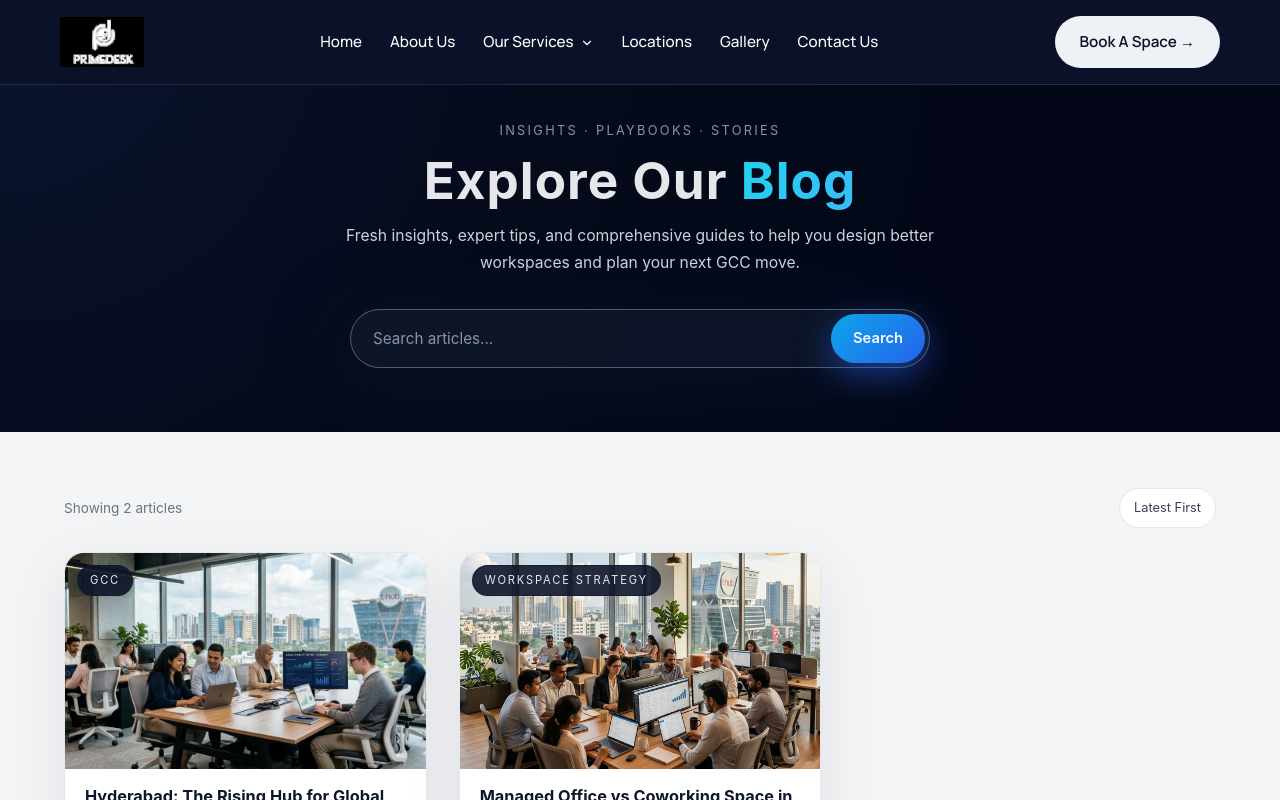
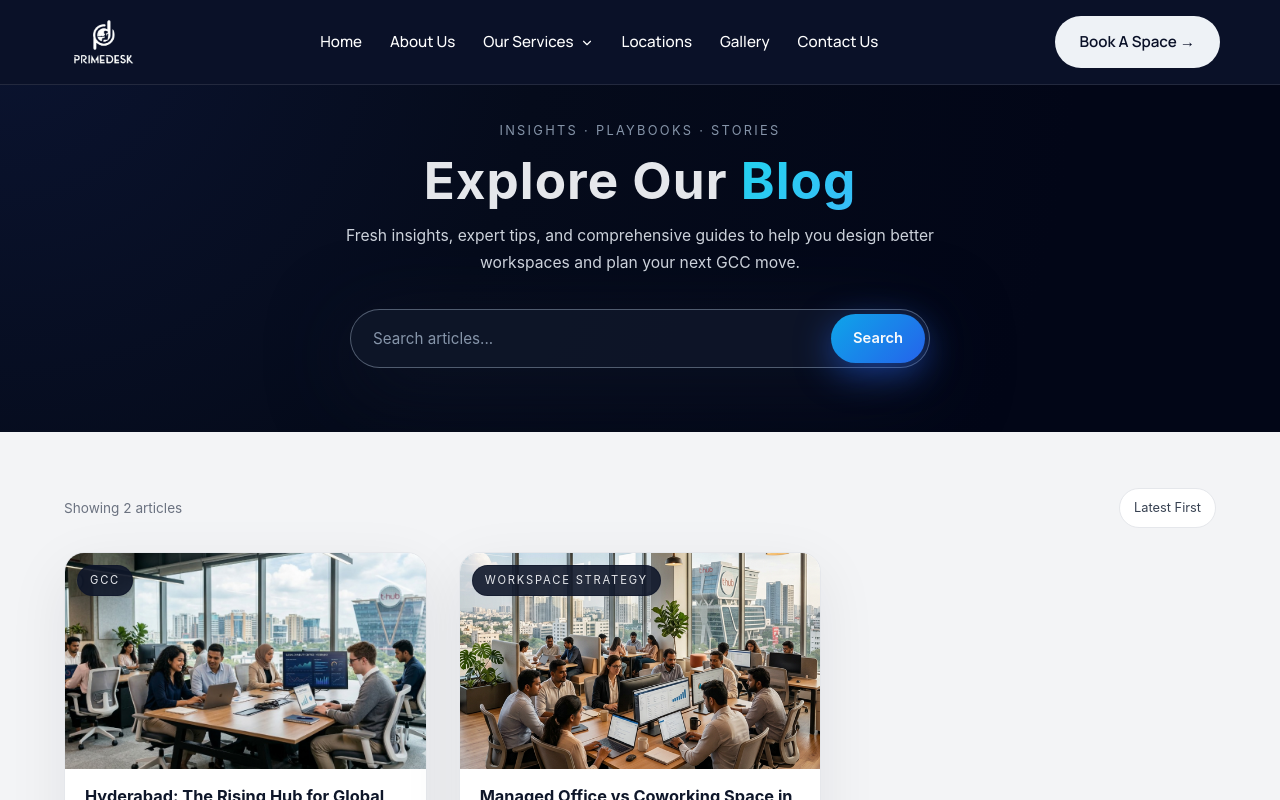
Before and after one commit to Pranjalshukla1602/PrimeDesk-Blogs, a Next.js app: page /blogs in a window 1280 px wide. Shown: the top 800 px of the page. Built offline with nearby package versions, Linux system fonts and the light colour scheme.

Commit message:
added sitemap llms txt and robots txt also updated favicon

```diff
--- a/src/app/gcc-offices-hyderabad/GCCBlogPage.tsx
+++ b/src/app/gcc-offices-hyderabad/GCCBlogPage.tsx
@@ -1261,15 +1261,7 @@ export default function GCCBlogPage() {
 
           {/*  Full-width hero image  */}
           <div className="hero-img-strip" style={{ "marginTop": "40px" }}>
-            <img
-              src="/images/hero_nanobanana.jpg"
-              srcSet="/images/hero_nanobanana-650w.webp 650w, /images/hero_nanobanana.jpg 1200w"
-              sizes="(max-width: 768px) 100vw, 1200px"
-              alt="GCC office in Hyderabad Hitech City"
-              fetchPriority="high"
-              decoding="async"
-              style={{ width: '100%', height: 'auto' }}
-            />
+            <Image src="/images/hero_nanobanana.jpg" alt="GCC office in Hyderabad Hitech City" width={1200} height={600} priority sizes="100vw" style={{ width: '100%', height: 'auto' }} />
             <div className="hero-img-fallback" style={{ "display": "none" }}><span>GCC Offices — Hitech City, Hyderabad</span></div>
             <div className="img-badges">
               <div className="img-badge">
@@ -1374,15 +1366,7 @@ export default function GCCBlogPage() {
                 <h3>World-Class Office Infrastructure</h3>
                 <p>Hyderabad has one of the most advanced commercial real estate markets in India. Hitech City, Gachibowli, and the Financial District are examples of large business areas that have modern Grade-A office buildings that are made to help businesses run smoothly.</p>
                 <div className="office-img-block">
-                  <img
-                    src="/images/office_location.jpg"
-                    srcSet="/images/office_location-650w.webp 650w, /images/office_location.jpg 800w"
-                    sizes="(max-width: 768px) 100vw, 800px"
-                    alt="PrimeDesk managed office space Hyderabad GCC"
-                    loading="lazy"
-                    decoding="async"
-                    style={{ width: '100%', height: 'auto' }}
-                  />
+                  <Image src="/images/office_location.jpg" alt="PrimeDesk managed office space Hyderabad GCC" width={800} height={450} loading="lazy" sizes="(max-width: 768px) 100vw, 800px" style={{ width: '100%', height: 'auto' }} />
                   <div className="caption">PrimeDesk Managed Offices · GCC Hubs · Hyderabad</div>
                 </div>
                 <p>These business centers offer:</p>
--- a/src/components/Header.js
+++ b/src/components/Header.js
@@ -42,18 +42,7 @@ export default function Header() {
     <header className={`${styles.header} ${isScrolled ? styles.scrolled : ''}`}>
       <div className={`container ${styles.inner}`}>
         <Link href={BASE_URL} className={styles.logo}>
-          <img
-            src="/images/logo.webp"
-            srcSet="/images/logo-120w.webp 120w, /images/logo-240w.webp 240w"
-            sizes="(max-width: 768px) 120px, 150px"
-            alt="PrimeDesk Logo"
-            width="150"
-            height="40"
-            className={styles.logoImg}
-            loading="lazy"
-            decoding="async"
-            fetchPriority="high"
-          />
+          <Image src="/images/logo.webp" alt="PrimeDesk Logo" width={150} height={40} className={styles.logoImg} />
         </Link>
 
         <nav className={`${styles.nav} ${isOpen ? styles.navOpen : ''}`}>
```
